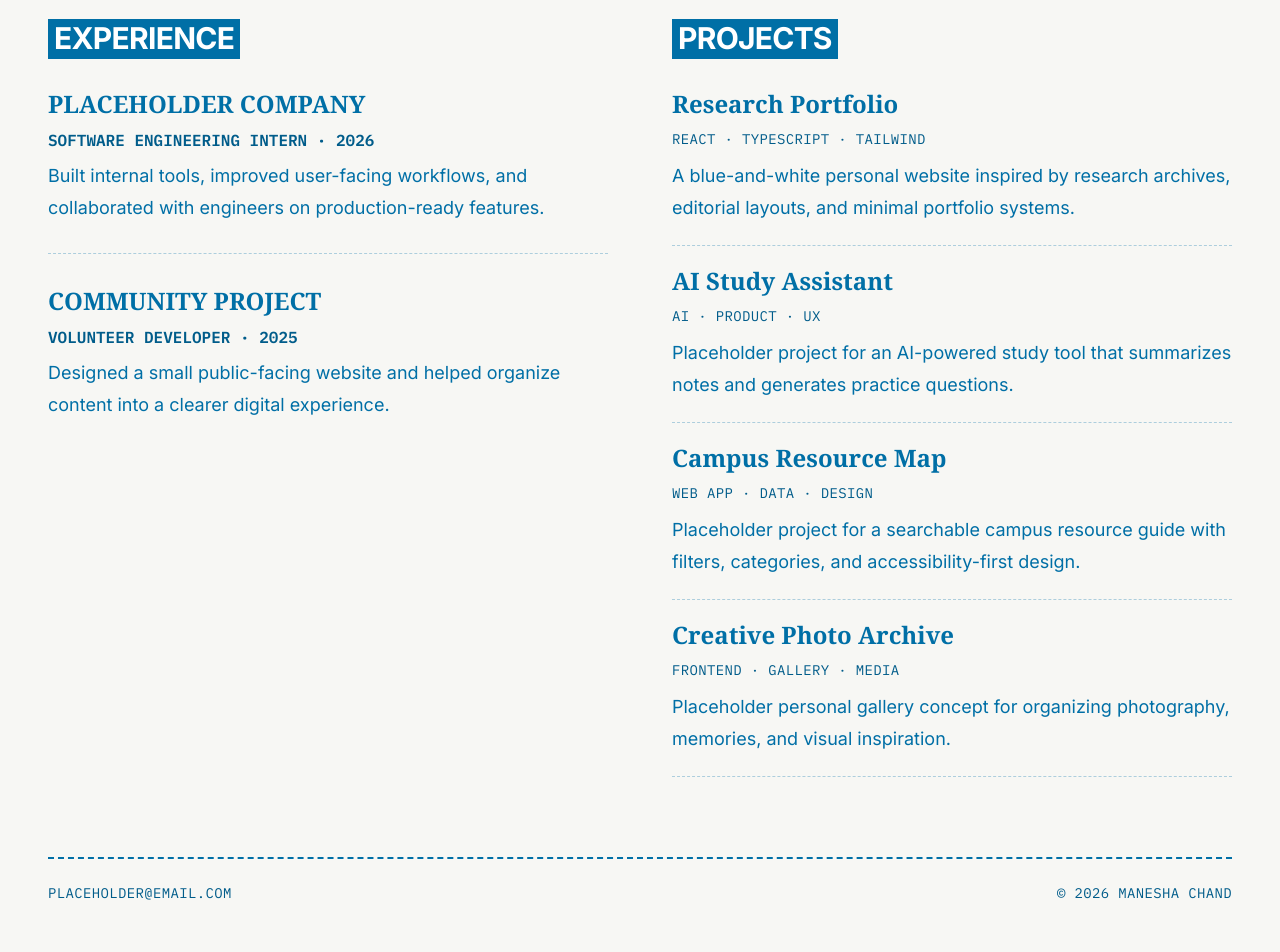
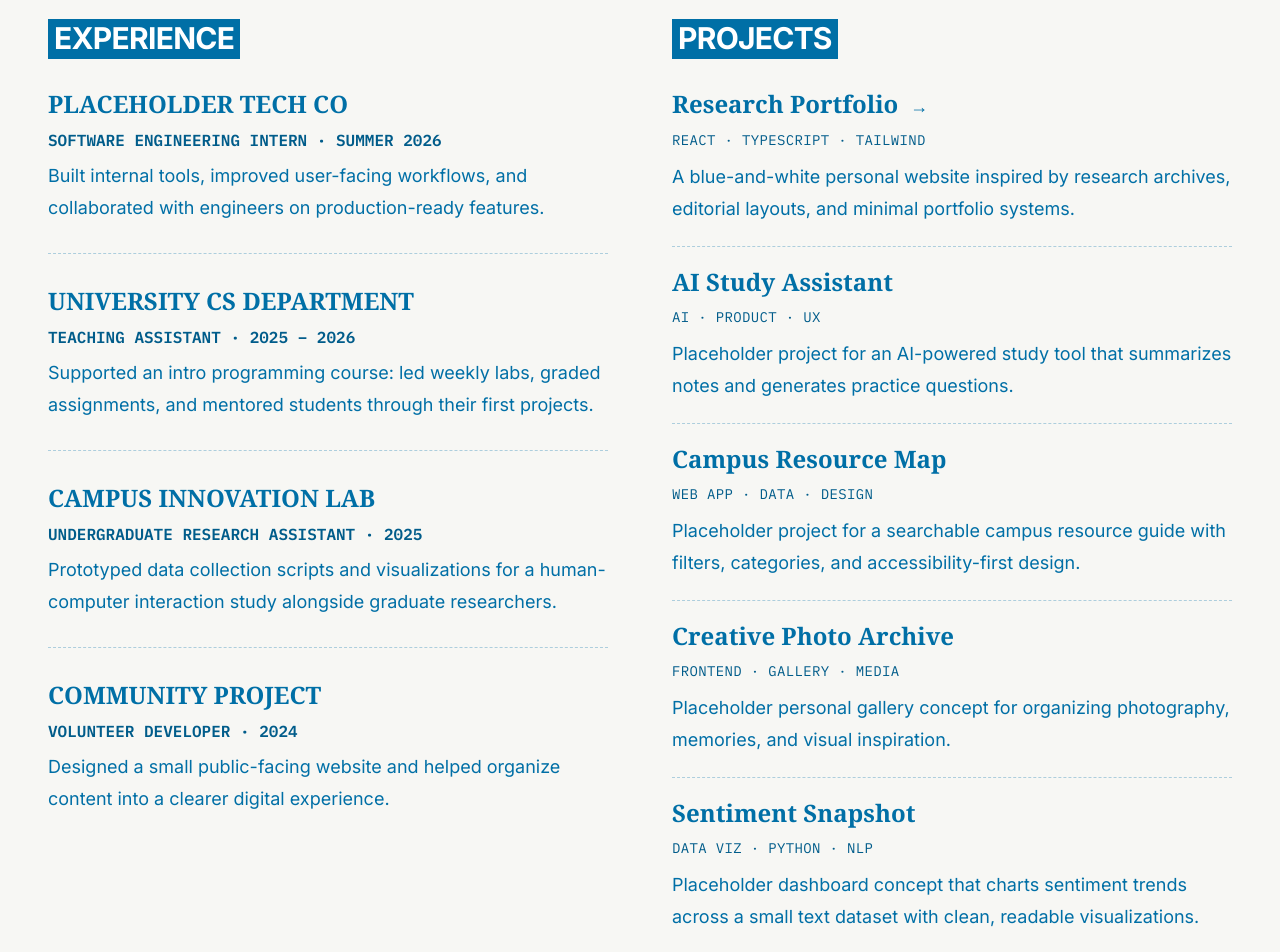
Before and after one commit to build4me2/Portfolio-Manisha, a React (Vite) app: page / in a window 1280 px wide. Shown: the part 440-1392 px from the top of the page. Built offline with nearby package versions, Linux system fonts and the light colour scheme.

Commit message:
Expand mock data: 4 experiences, 5 projects

```diff
--- a/src/data/portfolio.ts
+++ b/src/data/portfolio.ts
@@ -11,16 +11,30 @@ export const navLinks = [
 
 export const experience = [
   {
-    organization: 'PLACEHOLDER COMPANY',
+    organization: 'PLACEHOLDER TECH CO',
     role: 'Software Engineering Intern',
-    period: '2026',
+    period: 'SUMMER 2026',
     description:
       'Built internal tools, improved user-facing workflows, and collaborated with engineers on production-ready features.',
   },
   {
+    organization: 'UNIVERSITY CS DEPARTMENT',
+    role: 'Teaching Assistant',
+    period: '2025 – 2026',
+    description:
+      'Supported an intro programming course: led weekly labs, graded assignments, and mentored students through their first projects.',
+  },
+  {
+    organization: 'CAMPUS INNOVATION LAB',
+    role: 'Undergraduate Research Assistant',
+    period: '2025',
+    description:
+      'Prototyped data collection scripts and visualizations for a human-computer interaction study alongside graduate researchers.',
+  },
+  {
     organization: 'COMMUNITY PROJECT',
     role: 'Volunteer Developer',
-    period: '2025',
+    period: '2024',
     description:
       'Designed a small public-facing website and helped organize content into a clearer digital experience.',
   },
@@ -29,7 +43,7 @@ export const experience = [
 export const projects = [
   {
     title: 'Research Portfolio',
-    href: '#',
+    href: 'https://github.com/build4me2/Portfolio-Manisha',
     description:
       'A blue-and-white personal website inspired by research archives, editorial layouts, and minimal portfolio systems.',
     meta: 'REACT · TYPESCRIPT · TAILWIND',
@@ -55,4 +69,11 @@ export const projects = [
       'Placeholder personal gallery concept for organizing photography, memories, and visual inspiration.',
     meta: 'FRONTEND · GALLERY · MEDIA',
   },
+  {
+    title: 'Sentiment Snapshot',
+    href: '#',
+    description:
+      'Placeholder dashboard concept that charts sentiment trends across a small text dataset with clean, readable visualizations.',
+    meta: 'DATA VIZ · PYTHON · NLP',
+  },
 ];
```
